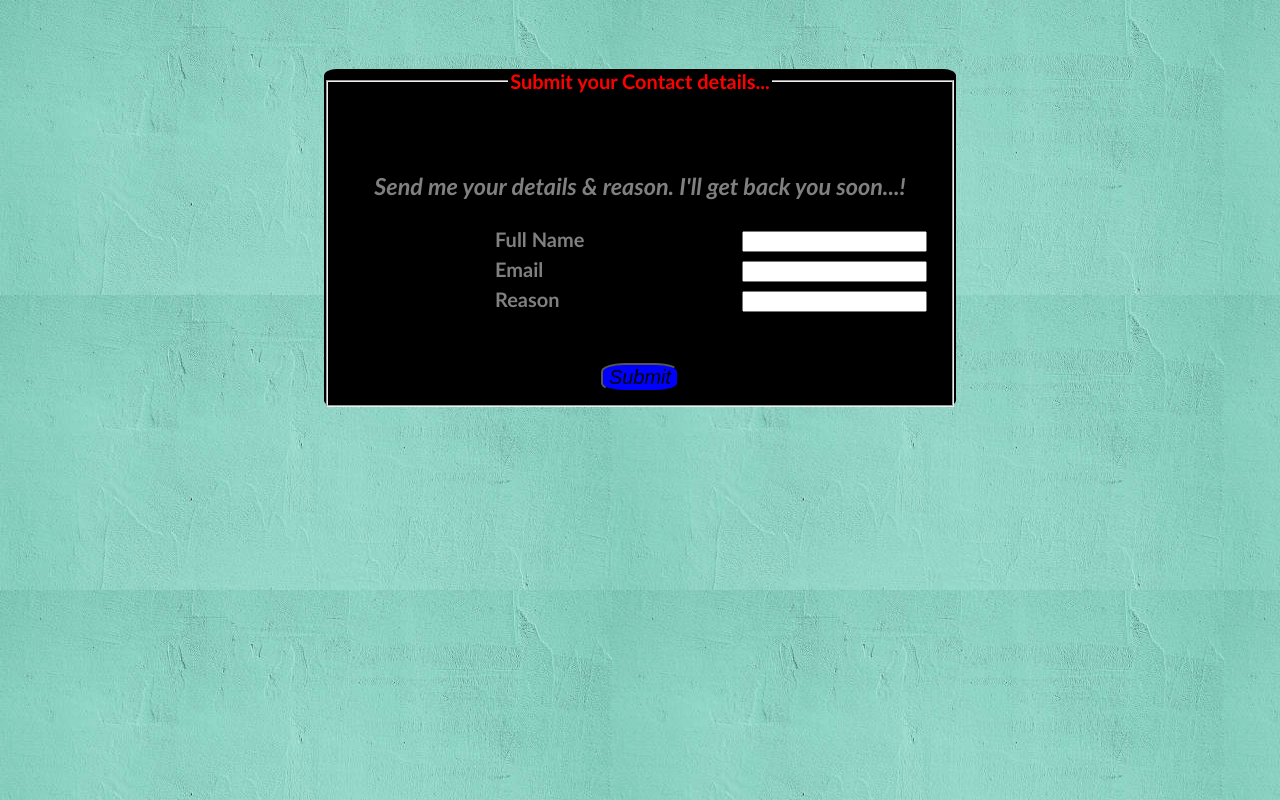
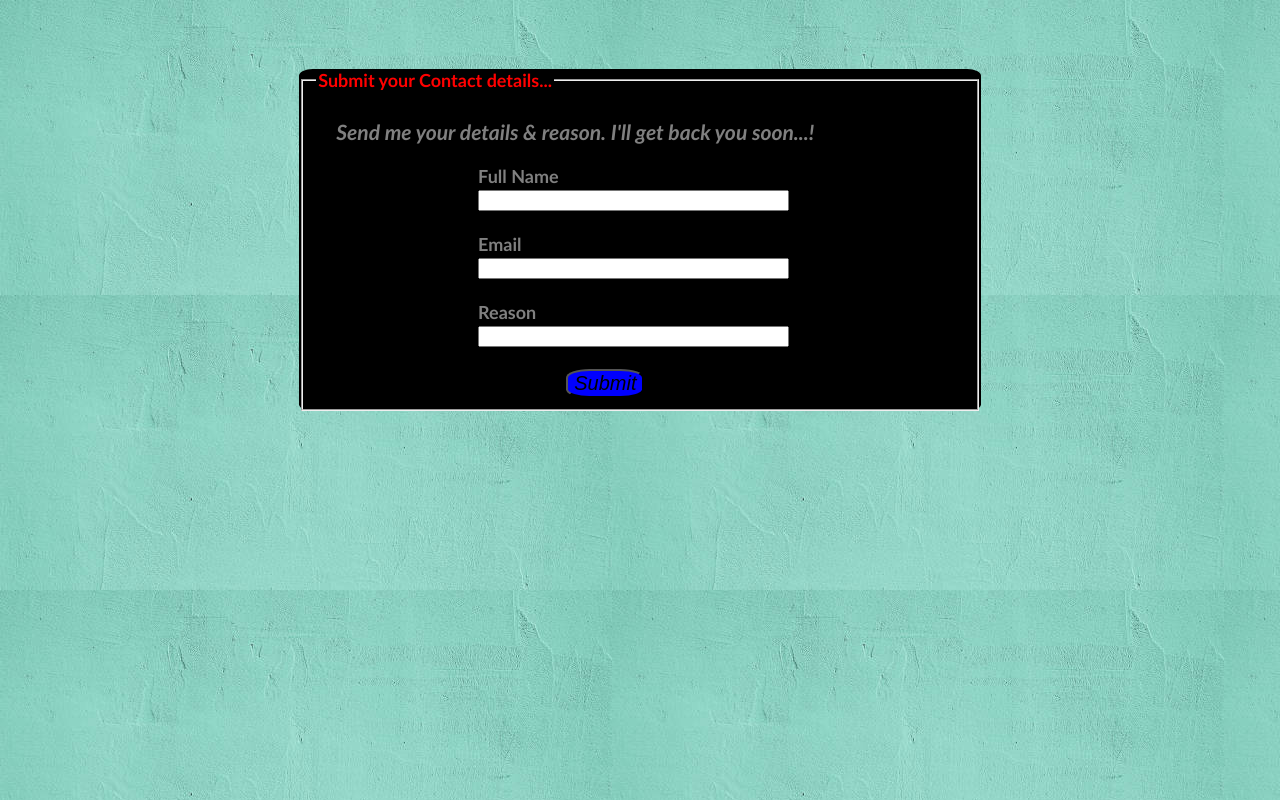
Before and after one commit to SoloMahesh/My-Portfolio-, a plain HTML site: page contact.html in a window 1280 px wide. Drawn offline with Linux system fonts and the light colour scheme.

Commit message:
contact.html

```diff
--- a/contact.html
+++ b/contact.html
@@ -8,26 +8,38 @@
             font-family: 'Trebuchet MS', 'Lucida Sans Unicode', 'Lucida Grande', 'Lucida Sans', Arial, sans-serif;
             color: gray;
             font-weight: bold;
-            text-align: center;
-            font-size: 20px;
-            margin-left: 25%;
-            margin-right: 25%;
+            font-size: 18px;
+            margin-left: 23%;
+            margin-right: 23%;
             margin-top: 2%;
             background-color:black;
             border-radius: 2%;
         }
+        h3{
+            padding-left: 20px;
+            padding-right: 30px;
+        }
         legend{
             color: red;
         }
-        td{
-            text-align: start;
-            padding-left: 150px;
+        label{
+            padding-left: 25%;
+            padding-right: 60%;
         }
+        input{
+            padding-left: 50px;
+            padding-right: 80px;
+            margin-left: 25%;
+            margin-right: 25%;
+        }
+
         button{
             background-color: blue;
             color: black;
             font-size: 20px;
             border-radius: 30%;
+            margin-left: 250px;
+            margin-right: 250px;
         }
     </style>
 </head>
@@ -35,30 +47,15 @@
     <header>
         <form action="">
             <fieldset>
-                <legend><b>Submit your Contact details...</b></legend><br><br>
+                <legend><b>Submit your Contact details...</b></legend>
                 <h3><i>Send me your details & reason. I'll get back you soon...!</i></h3>
-                <table>
-                    <tr>
-                        <td>
-                            <label for="name"><b>Full Name</b>&nbsp;</label>
-                        </td>
-                        <td>
-                            <input type="text" required id="name" name="name">
-                        </td>
-                    </tr>
-                    <tr>
-                        <td><label for="email"><b>Email</b></label>
-                        </td>
-                        <td>
-                            <input type="email" required id="email" name="email">
-                        </td>
-                    </tr>
-                    <tr>
-                        <td><label for="reason"><b>Reason</b></label></td>
-                        <td><input type="text" id="text" name="text"></td>
-                    </tr>
-                </table>
+                <label for="name"><b>Full Name</b></label>
+                <span><input type="text" required id="name" name="name"></span>
                 <br><br>
+                <label for="email"><b>Email</b></label>
+                <input type="email" required id="email" name="email"><br><br>
+                <label for="reason"><b>Reason</b></label>
+                <input class="a" type="text" id="text" name="text"><br><br>
                 <button type="submit" ><i>Submit</i></button>
             </fieldset>
         </form>
```
